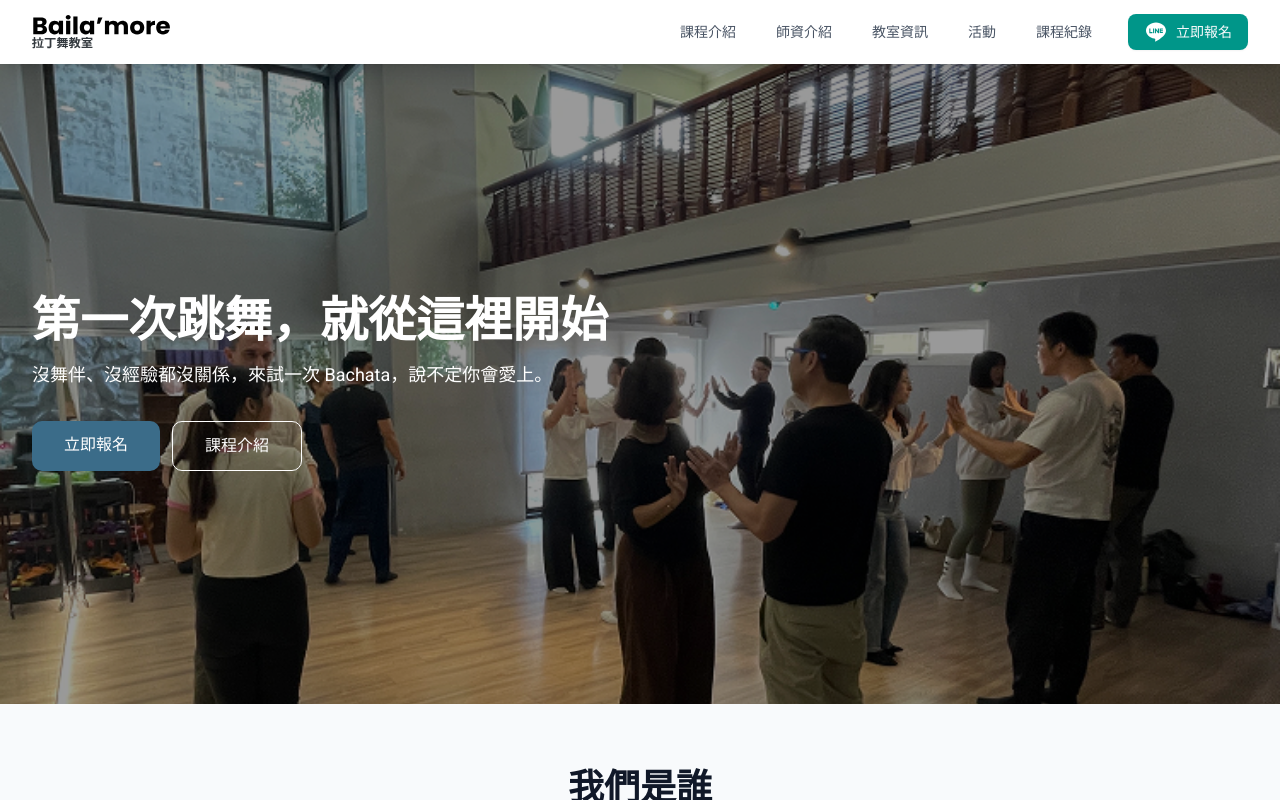
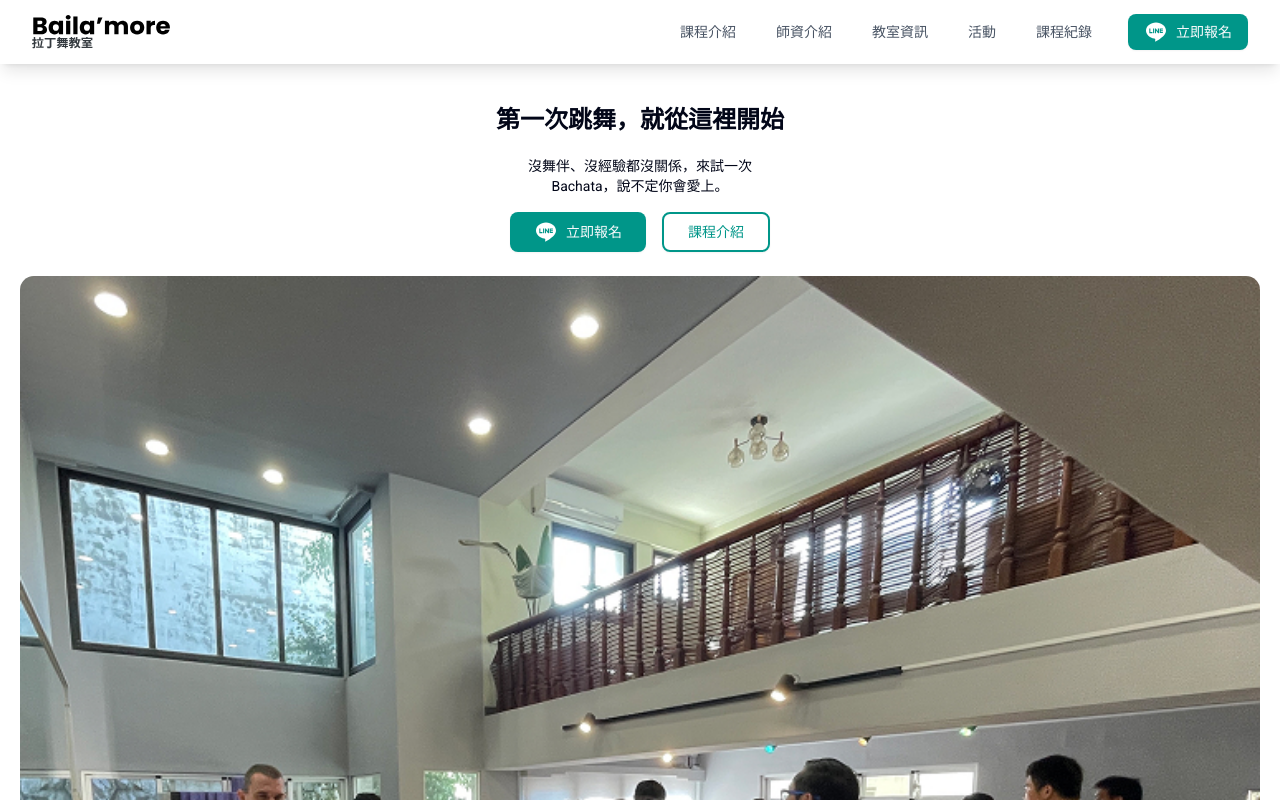
Before and after one commit to j606888/bailamore-web, a Next.js app: page / in a window 1280 px wide. Shown: the top 800 px of the page. Built offline with nearby package versions, Linux system fonts and the light colour scheme.

Commit message:
Add add line button

```diff
--- a/src/components/Navbar.tsx
+++ b/src/components/Navbar.tsx
@@ -37,7 +37,7 @@ const Navbar = () => {
               </Link>
             ))}
             <Link href="https://lin.ee/2dtDvpO" target="_blank" rel="noopener noreferrer">
-              <Button className="ml-2">
+              <Button className="ml-2 cursor-pointer">
                 <Image
                   src="/icons/line.svg"
                   alt="line"
--- a/src/components/home/Hero.tsx
+++ b/src/components/home/Hero.tsx
@@ -1,9 +1,39 @@
 import Link from 'next/link';
 import Image from 'next/image';
+import { Button } from '../ui/button';
 
 const Hero = () => {
   return (
-    <div className="relative h-[320px] md:h-[480px] lg:h-[640px]">
+    <>
+      <div className="px-5 py-10 flex flex-col items-center justify-center gap-6">
+        <div className="flex flex-col items-center justify-center gap-4">
+          <h1 className="font-poppins text-2xl font-bold mb-1">
+            第一次跳舞，就從這裡開始
+          </h1>
+          <p className="text-sm max-w-2xl text-center">
+            沒舞伴、沒經驗都沒關係，來試一次<br />Bachata，說不定你會愛上。
+          </p>
+          <div className="flex flex-wrap gap-4">
+            <Button size="lg">
+            <Image
+                  src="/icons/line.svg"
+                  alt="line"
+                  width={24}
+                  height={24}
+                />
+              立即報名</Button>
+            <Button size="lg" variant="outline">課程介紹</Button>
+          </div>
+        </div>
+          <Image
+              src="/images/hero.jpg"
+              alt="Dance class background"
+              className="object-cover w-full rounded-xl"
+              width={1200}
+              height={800}
+          />
+      </div>
+      <div className="relative h-[320px] md:h-[480px] lg:h-[640px] hidden">
         {/* Background Image */}
         <div className="absolute inset-0">
           <Image
@@ -45,6 +75,8 @@ const Hero = () => {
           </div>
         </div>
       </div>
+    </>
+
   );
 };
 
--- a/src/components/ui/button.tsx
+++ b/src/components/ui/button.tsx
@@ -14,7 +14,7 @@ const buttonVariants = cva(
         destructive:
           "bg-destructive text-white shadow-xs hover:bg-destructive/90 focus-visible:ring-destructive/20 dark:focus-visible:ring-destructive/40 dark:bg-destructive/60",
         outline:
-          "border bg-background shadow-xs hover:bg-accent hover:text-accent-foreground dark:bg-input/30 dark:border-input dark:hover:bg-input/50",
+          "border border-2 border-teal-600 text-teal-600 shadow-xs hover:text-teal-700 hover:bg-teal-50",
         secondary:
           "bg-secondary text-secondary-foreground shadow-xs hover:bg-secondary/80",
         ghost:
```
Lines whose indentation alone changed are shown as unchanged.
